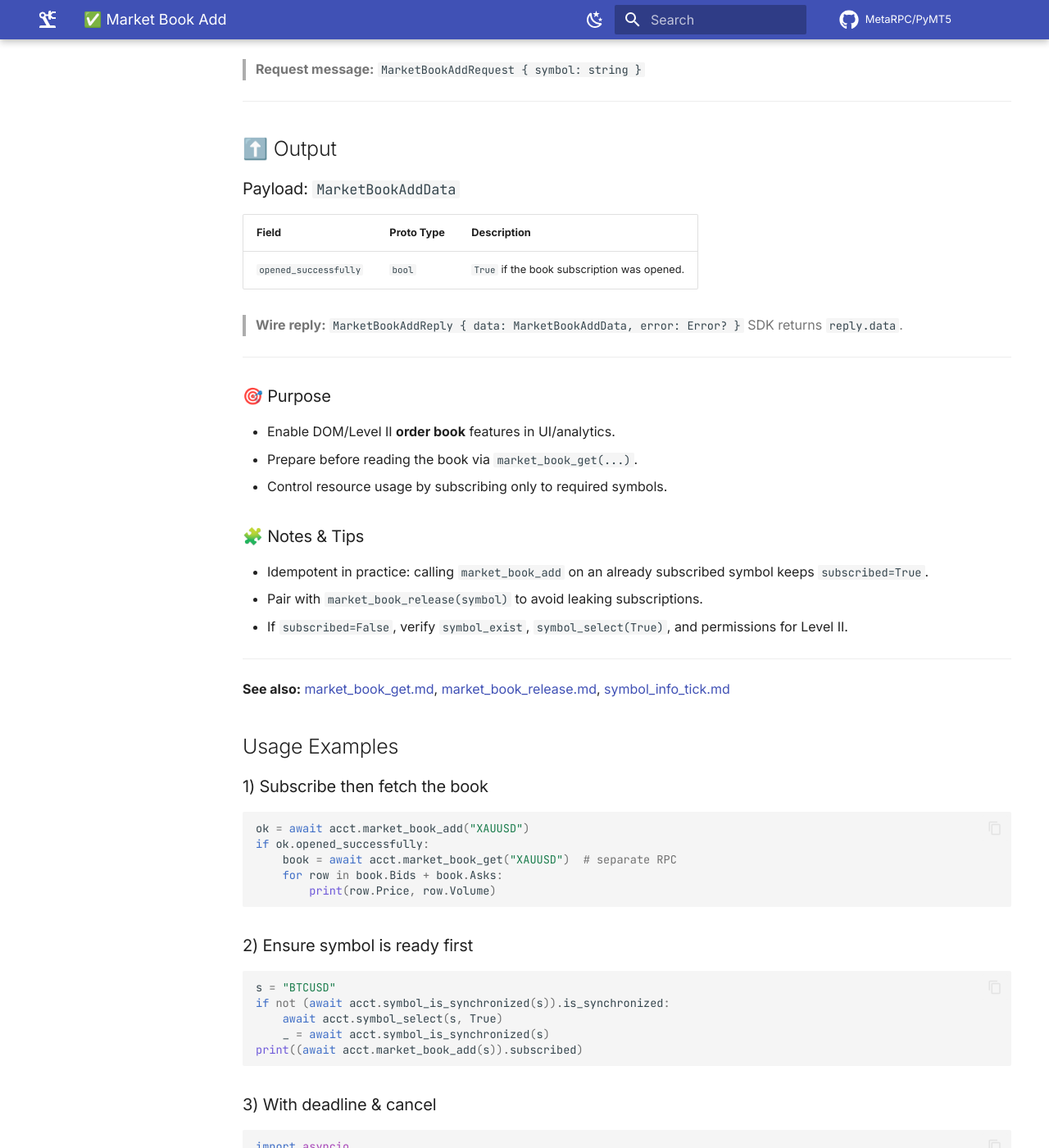
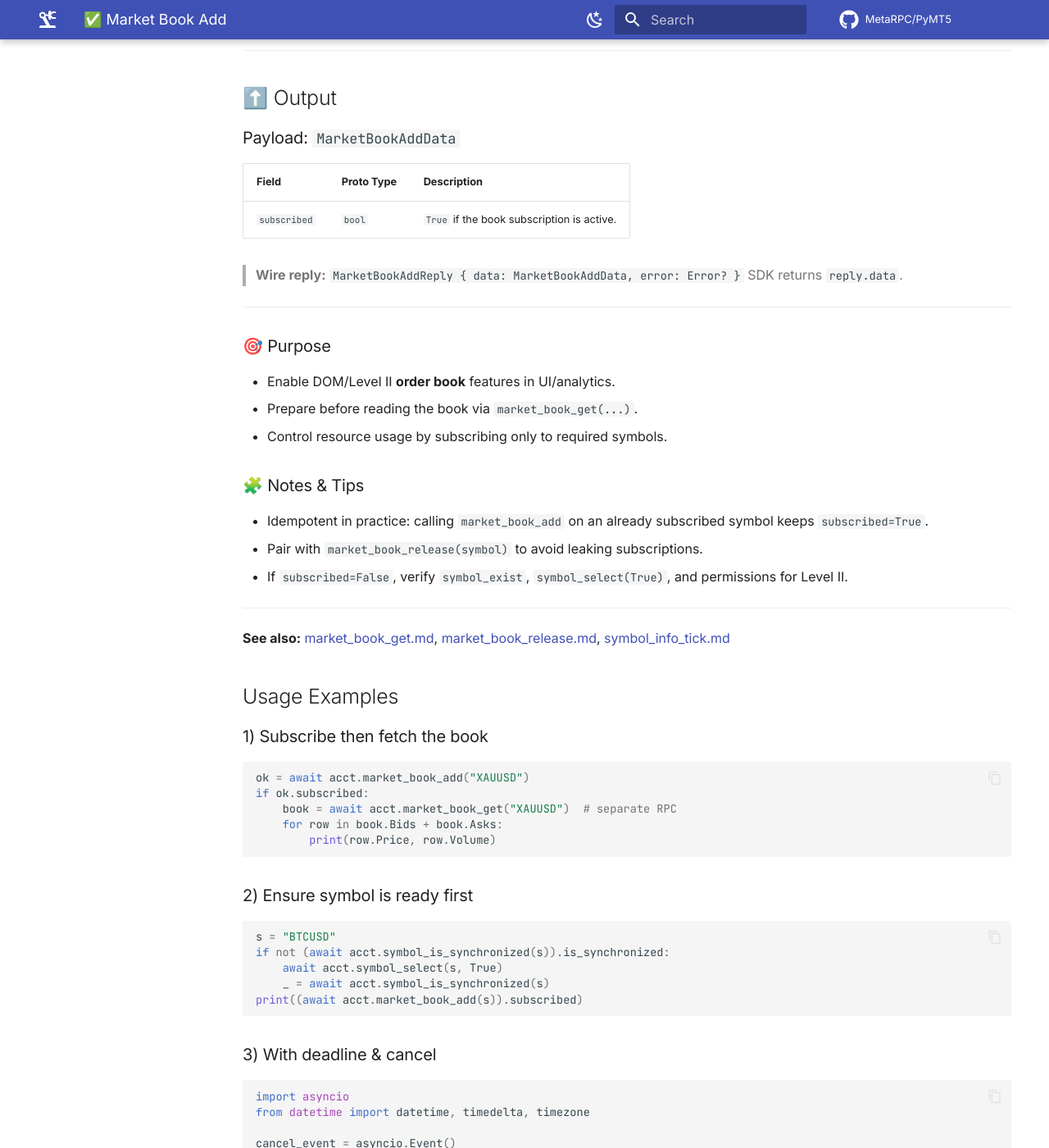
Before and after one commit to MetaRPC/PyMT5, an MkDocs documentation site: the page built from docs/MT5Account/Symbols_and_Market/market_book_add.md, in a window 1280 px wide and 1400 px high, scrolled down 1712 px. Shown: the whole window at 82% size. Built offline with MkDocs 1.6.1 and Material for MkDocs 9.7.7, drawn with Linux system fonts in a browser that asks for light colours; comment, search, counter and statistics services are not loaded; some of the changed text lies outside the part shown.

Commit message:
Update market_book_add.md

````diff
--- a/docs/MT5Account/Symbols_and_Market/market_book_add.md
+++ b/docs/MT5Account/Symbols_and_Market/market_book_add.md
@@ -24,7 +24,7 @@
 ```python
 # Subscribe to DOM (order book) updates for a symbol
 ok = await acct.market_book_add("EURUSD")
-print(ok.opened_successfully)  # True if subscription is active
+print(ok.subscribed)  # True if subscription is active
 ```
 
 ---
@@ -56,11 +56,11 @@ async def market_book_add(
 
 ## 🔽 Input
 
-| Parameter            | Type                 | Description                                |                                                    |   |
-| -------------------- | -------------------- | ------------------------------------------ | -------------------------------------------------- | - |
-| `symbol`             | `str` (**required**) | Symbol name (maps to `symbol` in request). |                                                    |   |
-| `deadline`           | \`datetime           | None\`                                     | Absolute per‑call deadline → converted to timeout. |   |
-| `cancellation_event` | \`asyncio.Event      | None\`                                     | Cooperative cancel for the retry wrapper.          |   |
+| Parameter            | Type                 | Description                                |                                                    |
+| -------------------- | -------------------- | ------------------------------------------ | -------------------------------------------------- |
+| `symbol`             | `str` (**required**) | Symbol name (maps to `symbol` in request). |                                                    |
+| `deadline`           | \`datetime           | None\`                                     | Absolute per‑call deadline → converted to timeout. |
+| `cancellation_event` | \`asyncio.Event      | None\`                                     | Cooperative cancel for the retry wrapper.          |
 
 > **Request message:** `MarketBookAddRequest { symbol: string }`
 
@@ -70,9 +70,9 @@ async def market_book_add(
 
 ### Payload: `MarketBookAddData`
 
-| Field                | Proto Type | Description                                      |
-| -------------------- | ---------- | ------------------------------------------------ |
-| `opened_successfully`| `bool`     | `True` if the book subscription was opened.     |
+| Field        | Proto Type | Description                                |
+| ------------ | ---------- | ------------------------------------------ |
+| `subscribed` | `bool`     | `True` if the book subscription is active. |
 
 > **Wire reply:** `MarketBookAddReply { data: MarketBookAddData, error: Error? }`
 > SDK returns `reply.data`.
@@ -101,11 +101,10 @@ async def market_book_add(
 
 ```python
 ok = await acct.market_book_add("XAUUSD")
-if ok.opened_successfully:
+if ok.subscribed:
     book = await acct.market_book_get("XAUUSD")  # separate RPC
     for row in book.Bids + book.Asks:
         print(row.Price, row.Volume)
-
 ```
 
 ### 2) Ensure symbol is ready first
@@ -130,6 +129,5 @@ res = await acct.market_book_add(
     deadline=datetime.now(timezone.utc) + timedelta(seconds=2),
     cancellation_event=cancel_event,
 )
-print(res.opened_successfully)
-
+print(res.subscribed)
 ```
````
